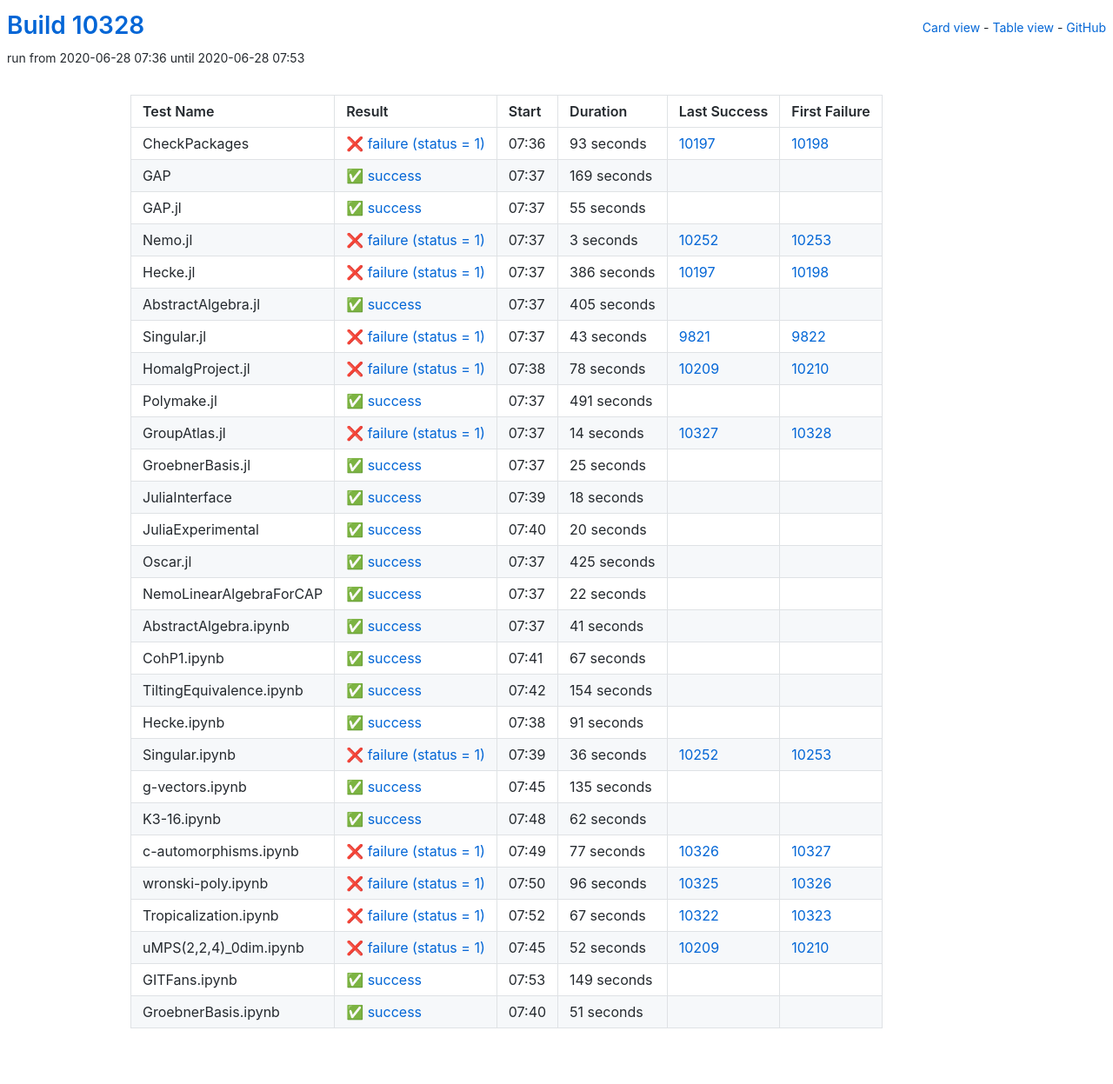
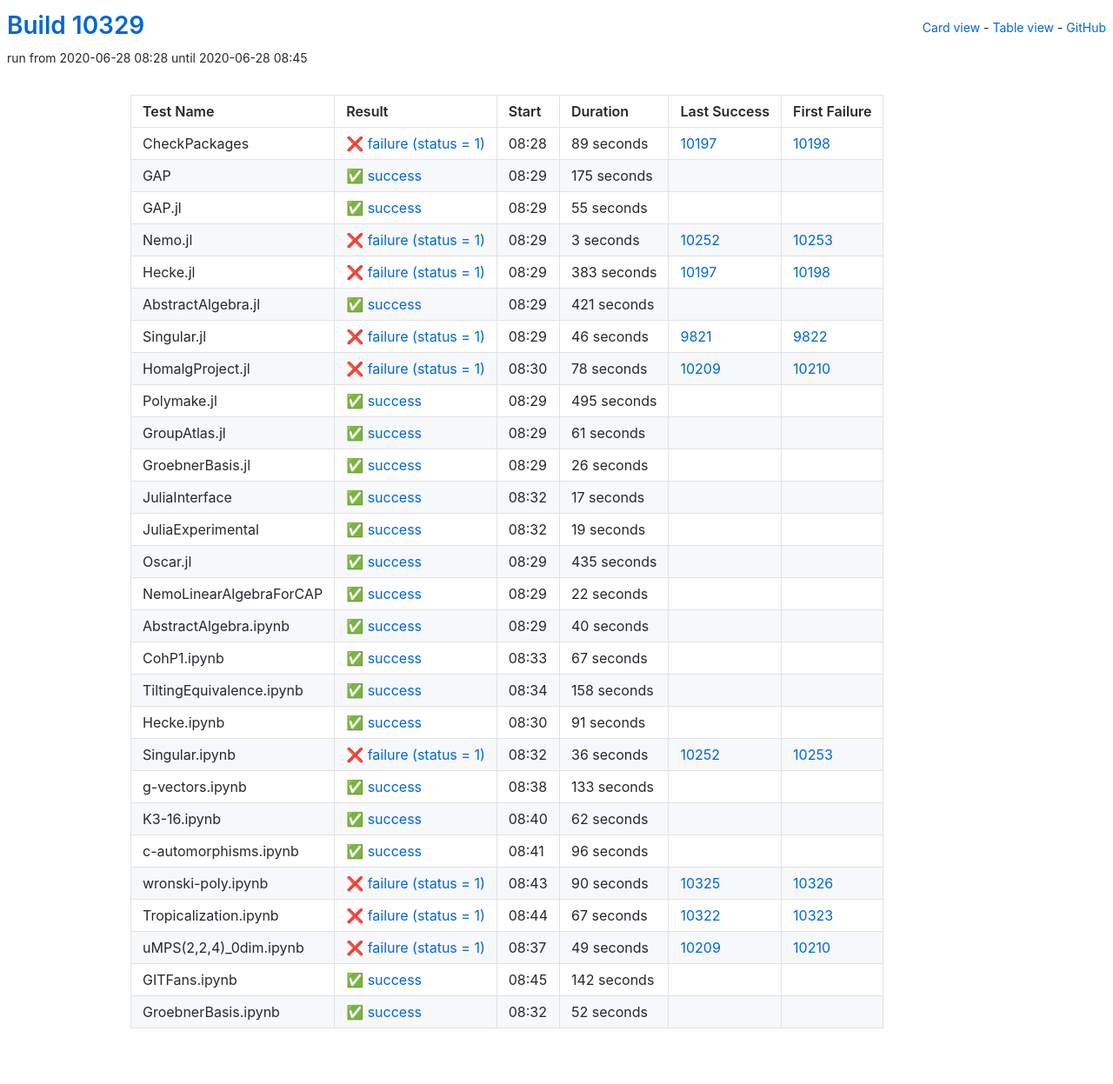
Before and after one commit to oscar-system/oscar-ci-status, a Jekyll site: the page built from table.html, in a window 1280 px wide. Shown: the whole page at 87% size. Built offline with Jekyll 4.4.1, drawn with Linux system fonts in a browser that asks for light colours.

Commit message:
Build #10329

```diff
--- a/_data/ci.yml
+++ b/_data/ci.yml
@@ -1,6 +1,6 @@
 ---
-build: 10328
-build_url: https://oscarci.mathematik.uni-kl.de/job/oscar/10328/
+build: 10329
+build_url: https://oscarci.mathematik.uni-kl.de/job/oscar/10329/
 job: oscar
 organization: oscar-system
 repo: oscar-ci-status
@@ -8,32 +8,32 @@
 tests:
 - name: CheckPackages
   id: checkpackages
-  log: https://oscarci.mathematik.uni-kl.de/job/oscar/10328/artifact/logs/build-10328/CheckPackages.log
-  start: 2020-06-28 07:36
+  log: https://oscarci.mathematik.uni-kl.de/job/oscar/10329/artifact/logs/build-10329/CheckPackages.log
+  start: 2020-06-28 08:28
   success: false
   exitcode: 1
   status: failure
-  duration: 93
+  duration: 89
   last_success: 10197
   last_success_url: https://oscarci.mathematik.uni-kl.de/job/oscar/10197/
   first_failure: 10198
   first_failure_url: https://oscarci.mathematik.uni-kl.de/job/oscar/10198/
 - name: GAP
   id: gap
-  log: https://oscarci.mathematik.uni-kl.de/job/oscar/10328/artifact/logs/build-10328/GAP.log
-  start: 2020-06-28 07:37
+  log: https://oscarci.mathematik.uni-kl.de/job/oscar/10329/artifact/logs/build-10329/GAP.log
+  start: 2020-06-28 08:29
   success: true
   exitcode: 0
   status: success
-  duration: 169
+  duration: 175
   last_success: false
   last_success_url:
   first_failure: false
   first_failure_url:
 - name: GAP.jl
   id: gap-jl
-  log: https://oscarci.mathematik.uni-kl.de/job/oscar/10328/artifact/logs/build-10328/GAP.jl.log
-  start: 2020-06-28 07:37
+  log: https://oscarci.mathematik.uni-kl.de/job/oscar/10329/artifact/logs/build-10329/GAP.jl.log
+  start: 2020-06-28 08:29
   success: true
   exitcode: 0
   status: success
@@ -44,8 +44,8 @@
   first_failure_url:
 - name: Nemo.jl
   id: nemo-jl
-  log: https://oscarci.mathematik.uni-kl.de/job/oscar/10328/artifact/logs/build-10328/Nemo.jl.log
-  start: 2020-06-28 07:37
+  log: https://oscarci.mathematik.uni-kl.de/job/oscar/10329/artifact/logs/build-10329/Nemo.jl.log
+  start: 2020-06-28 08:29
   success: false
   exitcode: 1
   status: failure
@@ -56,44 +56,44 @@
   first_failure_url: https://oscarci.mathematik.uni-kl.de/job/oscar/10253/
 - name: Hecke.jl
   id: hecke-jl
-  log: https://oscarci.mathematik.uni-kl.de/job/oscar/10328/artifact/logs/build-10328/Hecke.jl.log
-  start: 2020-06-28 07:37
+  log: https://oscarci.mathematik.uni-kl.de/job/oscar/10329/artifact/logs/build-10329/Hecke.jl.log
+  start: 2020-06-28 08:29
   success: false
   exitcode: 1
   status: failure
-  duration: 386
+  duration: 383
   last_success: 10197
   last_success_url: https://oscarci.mathematik.uni-kl.de/job/oscar/10197/
   first_failure: 10198
   first_failure_url: https://oscarci.mathematik.uni-kl.de/job/oscar/10198/
 - name: AbstractAlgebra.jl
   id: abstractalgebra-jl
-  log: https://oscarci.mathematik.uni-kl.de/job/oscar/10328/artifact/logs/build-10328/AbstractAlgebra.jl.log
-  start: 2020-06-28 07:37
+  log: https://oscarci.mathematik.uni-kl.de/job/oscar/10329/artifact/logs/build-10329/AbstractAlgebra.jl.log
+  start: 2020-06-28 08:29
   success: true
   exitcode: 0
   status: success
-  duration: 405
+  duration: 421
   last_success: false
   last_success_url:
   first_failure: false
   first_failure_url:
 - name: Singular.jl
   id: singular-jl
-  log: https://oscarci.mathematik.uni-kl.de/job/oscar/10328/artifact/logs/build-10328/Singular.jl.log
-  start: 2020-06-28 07:37
+  log: https://oscarci.mathematik.uni-kl.de/job/oscar/10329/artifact/logs/build-10329/Singular.jl.log
+  start: 2020-06-28 08:29
   success: false
   exitcode: 1
   status: failure
-  duration: 43
+  duration: 46
   last_success: 9821
   last_success_url: https://oscarci.mathematik.uni-kl.de/job/oscar/9821/
   first_failure: 9822
   first_failure_url: https://oscarci.mathematik.uni-kl.de/job/oscar/9822/
 - name: HomalgProject.jl
   id: homalgproject-jl
-  log: https://oscarci.mathematik.uni-kl.de/job/oscar/10328/artifact/logs/build-10328/HomalgProject.jl.log
-  start: 2020-06-28 07:38
+  log: https://oscarci.mathematik.uni-kl.de/job/oscar/10329/artifact/logs/build-10329/HomalgProject.jl.log
+  start: 2020-06-28 08:30
   success: false
   exitcode: 1
   status: failure
@@ -104,80 +104,80 @@
   first_failure_url: https://oscarci.mathematik.uni-kl.de/job/oscar/10210/
 - name: Polymake.jl
   id: polymake-jl
-  log: https://oscarci.mathematik.uni-kl.de/job/oscar/10328/artifact/logs/build-10328/Polymake.jl.log
-  start: 2020-06-28 07:37
+  log: https://oscarci.mathematik.uni-kl.de/job/oscar/10329/artifact/logs/build-10329/Polymake.jl.log
+  start: 2020-06-28 08:29
   success: true
   exitcode: 0
   status: success
-  duration: 491
+  duration: 495
   last_success: false
   last_success_url:
   first_failure: false
   first_failure_url:
 - name: GroupAtlas.jl
   id: groupatlas-jl
-  log: https://oscarci.mathematik.uni-kl.de/job/oscar/10328/artifact/logs/build-10328/GroupAtlas.jl.log
-  start: 2020-06-28 07:37
-  success: false
-  exitcode: 1
-  status: failure
-  duration: 14
-  last_success: 10327
-  last_success_url: https://oscarci.mathematik.uni-kl.de/job/oscar/10327/
-  first_failure: 10328
-  first_failure_url: https://oscarci.mathematik.uni-kl.de/job/oscar/10328/
-- name: GroebnerBasis.jl
-  id: groebnerbasis-jl
-  log: https://oscarci.mathematik.uni-kl.de/job/oscar/10328/artifact/logs/build-10328/GroebnerBasis.jl.log
-  start: 2020-06-28 07:37
+  log: https://oscarci.mathematik.uni-kl.de/job/oscar/10329/artifact/logs/build-10329/GroupAtlas.jl.log
+  start: 2020-06-28 08:29
   success: true
   exitcode: 0
   status: success
-  duration: 25
+  duration: 61
+  last_success: false
+  last_success_url:
+  first_failure: false
+  first_failure_url:
+- name: GroebnerBasis.jl
+  id: groebnerbasis-jl
+  log: https://oscarci.mathematik.uni-kl.de/job/oscar/10329/artifact/logs/build-10329/GroebnerBasis.jl.log
+  start: 2020-06-28 08:29
+  success: true
+  exitcode: 0
+  status: success
+  duration: 26
   last_success: false
   last_success_url:
   first_failure: false
   first_failure_url:
 - name: JuliaInterface
   id: juliainterface
-  log: https://oscarci.mathematik.uni-kl.de/job/oscar/10328/artifact/logs/build-10328/JuliaInterface.log
-  start: 2020-06-28 07:39
+  log: https://oscarci.mathematik.uni-kl.de/job/oscar/10329/artifact/logs/build-10329/JuliaInterface.log
+  start: 2020-06-28 08:32
   success: true
   exitcode: 0
   status: success
-  duration: 18
+  duration: 17
   last_success: false
   last_success_url:
   first_failure: false
   first_failure_url:
 - name: JuliaExperimental
   id: juliaexperimental
-  log: https://oscarci.mathematik.uni-kl.de/job/oscar/10328/artifact/logs/build-10328/JuliaExperimental.log
-  start: 2020-06-28 07:40
+  log: https://oscarci.mathematik.uni-kl.de/job/oscar/10329/artifact/logs/build-10329/JuliaExperimental.log
+  start: 2020-06-28 08:32
   success: true
   exitcode: 0
   status: success
-  duration: 20
+  duration: 19
   last_success: false
   last_success_url:
   first_failure: false
   first_failure_url:
 - name: Oscar.jl
   id: oscar-jl
-  log: https://oscarci.mathematik.uni-kl.de/job/oscar/10328/artifact/logs/build-10328/Oscar.jl.log
-  start: 2020-06-28 07:37
+  log: https://oscarci.mathematik.uni-kl.de/job/oscar/10329/artifact/logs/build-10329/Oscar.jl.log
+  start: 2020-06-28 08:29
   success: true
   exitcode: 0
   status: success
-  duration: 425
+  duration: 435
   last_success: false
   last_success_url:
   first_failure: false
   first_failure_url:
 - name: NemoLinearAlgebraForCAP
   id: nemolinearalgebraforcap
-  log: https://oscarci.mathematik.uni-kl.de/job/oscar/10328/artifact/logs/build-10328/NemoLinearAlgebraForCAP.log
-  start: 2020-06-28 07:37
+  log: https://oscarci.mathematik.uni-kl.de/job/oscar/10329/artifact/logs/build-10329/NemoLinearAlgebraForCAP.log
+  start: 2020-06-28 08:29
   success: true
   exitcode: 0
   status: success
@@ -188,20 +188,20 @@
   first_failure_url:
 - name: AbstractAlgebra.ipynb
   id: abstractalgebra-ipynb
-  log: https://oscarci.mathematik.uni-kl.de/job/oscar/10328/artifact/logs/build-10328/AbstractAlgebra.ipynb.log
-  start: 2020-06-28 07:37
+  log: https://oscarci.mathematik.uni-kl.de/job/oscar/10329/artifact/logs/build-10329/AbstractAlgebra.ipynb.log
+  start: 2020-06-28 08:29
   success: true
   exitcode: 0
   status: success
-  duration: 41
+  duration: 40
   last_success: false
   last_success_url:
   first_failure: false
   first_failure_url:
 - name: CohP1.ipynb
   id: cohp1-ipynb
-  log: https://oscarci.mathematik.uni-kl.de/job/oscar/10328/artifact/logs/build-10328/CohP1.ipynb.log
-  start: 2020-06-28 07:41
+  log: https://oscarci.mathematik.uni-kl.de/job/oscar/10329/artifact/logs/build-10329/CohP1.ipynb.log
+  start: 2020-06-28 08:33
   success: true
   exitcode: 0
   status: success
@@ -212,20 +212,20 @@
   first_failure_url:
 - name: TiltingEquivalence.ipynb
   id: tiltingequivalence-ipynb
-  log: https://oscarci.mathematik.uni-kl.de/job/oscar/10328/artifact/logs/build-10328/TiltingEquivalence.ipynb.log
-  start: 2020-06-28 07:42
+  log: https://oscarci.mathematik.uni-kl.de/job/oscar/10329/artifact/logs/build-10329/TiltingEquivalence.ipynb.log
+  start: 2020-06-28 08:34
   success: true
   exitcode: 0
   status: success
-  duration: 154
+  duration: 158
   last_success: false
   last_success_url:
   first_failure: false
   first_failure_url:
 - name: Hecke.ipynb
   id: hecke-ipynb
-  log: https://oscarci.mathematik.uni-kl.de/job/oscar/10328/artifact/logs/build-10328/Hecke.ipynb.log
-  start: 2020-06-28 07:38
+  log: https://oscarci.mathematik.uni-kl.de/job/oscar/10329/artifact/logs/build-10329/Hecke.ipynb.log
+  start: 2020-06-28 08:30
   success: true
   exitcode: 0
   status: success
@@ -236,8 +236,8 @@
   first_failure_url:
 - name: Singular.ipynb
   id: singular-ipynb
-  log: https://oscarci.mathematik.uni-kl.de/job/oscar/10328/artifact/logs/build-10328/Singular.ipynb.log
-  start: 2020-06-28 07:39
+  log: https://oscarci.mathematik.uni-kl.de/job/oscar/10329/artifact/logs/build-10329/Singular.ipynb.log
+  start: 2020-06-28 08:32
   success: false
   exitcode: 1
   status: failure
@@ -248,20 +248,20 @@
   first_failure_url: https://oscarci.mathematik.uni-kl.de/job/oscar/10253/
 - name: g-vectors.ipynb
   id: g-vectors-ipynb
-  log: https://oscarci.mathematik.uni-kl.de/job/oscar/10328/artifact/logs/build-10328/g-vectors.ipynb.log
-  start: 2020-06-28 07:45
+  log: https://oscarci.mathematik.uni-kl.de/job/oscar/10329/artifact/logs/build-10329/g-vectors.ipynb.log
+  start: 2020-06-28 08:38
   success: true
   exitcode: 0
   status: success
-  duration: 135
+  duration: 133
   last_success: false
   last_success_url:
   first_failure: false
   first_failure_url:
 - name: K3-16.ipynb
   id: k3-16-ipynb
-  log: https://oscarci.mathematik.uni-kl.de/job/oscar/10328/artifact/logs/build-10328/K3-16.ipynb.log
-  start: 2020-06-28 07:48
+  log: https://oscarci.mathematik.uni-kl.de/job/oscar/10329/artifact/logs/build-10329/K3-16.ipynb.log
+  start: 2020-06-28 08:40
   success: true
   exitcode: 0
   status: success
@@ -272,32 +272,32 @@
   first_failure_url:
 - name: c-automorphisms.ipynb
   id: c-automorphisms-ipynb
-  log: https://oscarci.mathematik.uni-kl.de/job/oscar/10328/artifact/logs/build-10328/c-automorphisms.ipynb.log
-  start: 2020-06-28 07:49
+  log: https://oscarci.mathematik.uni-kl.de/job/oscar/10329/artifact/logs/build-10329/c-automorphisms.ipynb.log
+  start: 2020-06-28 08:41
+  success: true
+  exitcode: 0
+  status: success
+  duration: 96
+  last_success: false
+  last_success_url:
+  first_failure: false
+  first_failure_url:
+- name: wronski-poly.ipynb
+  id: wronski-poly-ipynb
+  log: https://oscarci.mathematik.uni-kl.de/job/oscar/10329/artifact/logs/build-10329/wronski-poly.ipynb.log
+  start: 2020-06-28 08:43
   success: false
   exitcode: 1
   status: failure
-  duration: 77
-  last_success: 10326
-  last_success_url: https://oscarci.mathematik.uni-kl.de/job/oscar/10326/
-  first_failure: 10327
-  first_failure_url: https://oscarci.mathematik.uni-kl.de/job/oscar/10327/
-- name: wronski-poly.ipynb
-  id: wronski-poly-ipynb
-  log: https://oscarci.mathematik.uni-kl.de/job/oscar/10328/artifact/logs/build-10328/wronski-poly.ipynb.log
-  start: 2020-06-28 07:50
-  success: false
-  exitcode: 1
-  status: failure
-  duration: 96
+  duration: 90
   last_success: 10325
   last_success_url: https://oscarci.mathematik.uni-kl.de/job/oscar/10325/
   first_failure: 10326
   first_failure_url: https://oscarci.mathematik.uni-kl.de/job/oscar/10326/
 - name: Tropicalization.ipynb
   id: tropicalization-ipynb
-  log: https://oscarci.mathematik.uni-kl.de/job/oscar/10328/artifact/logs/build-10328/Tropicalization.ipynb.log
-  start: 2020-06-28 07:52
+  log: https://oscarci.mathematik.uni-kl.de/job/oscar/10329/artifact/logs/build-10329/Tropicalization.ipynb.log
+  start: 2020-06-28 08:44
   success: false
   exitcode: 1
   status: failure
@@ -308,36 +308,36 @@
   first_failure_url: https://oscarci.mathematik.uni-kl.de/job/oscar/10323/
 - name: uMPS(2,2,4)_0dim.ipynb
   id: umps-2-2-4-0dim-ipynb
-  log: https://oscarci.mathematik.uni-kl.de/job/oscar/10328/artifact/logs/build-10328/uMPS-2-2-4-_0dim.ipynb.log
-  start: 2020-06-28 07:45
+  log: https://oscarci.mathematik.uni-kl.de/job/oscar/10329/artifact/logs/build-10329/uMPS-2-2-4-_0dim.ipynb.log
+  start: 2020-06-28 08:37
   success: false
   exitcode: 1
   status: failure
-  duration: 52
+  duration: 49
   last_success: 10209
   last_success_url: https://oscarci.mathematik.uni-kl.de/job/oscar/10209/
   first_failure: 10210
   first_failure_url: https://oscarci.mathematik.uni-kl.de/job/oscar/10210/
 - name: GITFans.ipynb
   id: gitfans-ipynb
-  log: https://oscarci.mathematik.uni-kl.de/job/oscar/10328/artifact/logs/build-10328/GITFans.ipynb.log
-  start: 2020-06-28 07:53
+  log: https://oscarci.mathematik.uni-kl.de/job/oscar/10329/artifact/logs/build-10329/GITFans.ipynb.log
+  start: 2020-06-28 08:45
   success: true
   exitcode: 0
   status: success
-  duration: 149
+  duration: 142
   last_success: false
   last_success_url:
   first_failure: false
   first_failure_url:
 - name: GroebnerBasis.ipynb
   id: groebnerbasis-ipynb
-  log: https://oscarci.mathematik.uni-kl.de/job/oscar/10328/artifact/logs/build-10328/GroebnerBasis.ipynb.log
-  start: 2020-06-28 07:40
+  log: https://oscarci.mathematik.uni-kl.de/job/oscar/10329/artifact/logs/build-10329/GroebnerBasis.ipynb.log
+  start: 2020-06-28 08:32
   success: true
   exitcode: 0
   status: success
-  duration: 51
+  duration: 52
   last_success: false
   last_success_url:
   first_failure: false
```
Also changed, not shown: README.md.
